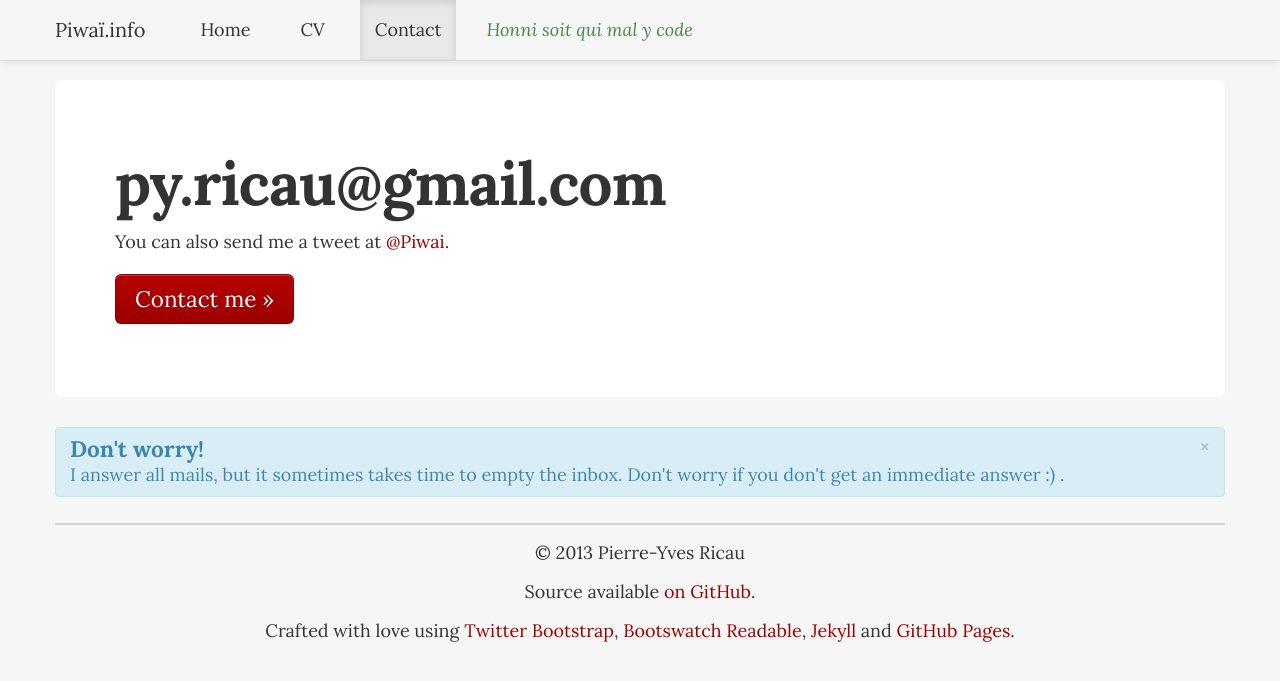
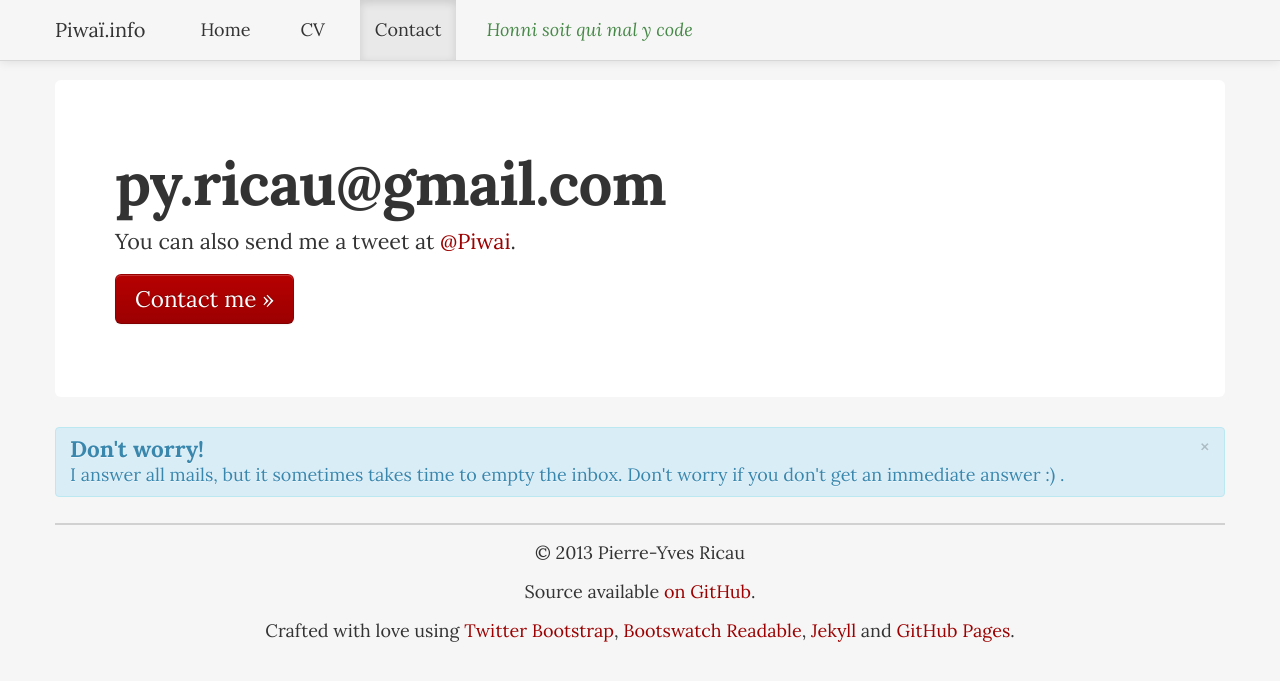
Before and after one commit to pyricau/pyricau.github.com, a Jekyll site: the page built from contact.html, in a window 1280 px wide. Shown: the top 681 px of the page. Built offline with Jekyll 4.4.1, drawn with Linux system fonts in a browser that asks for light colours; Markdown is read by kramdown in place of the engine named in the settings.

Commit message:
lighter design

```diff
--- a/_includes/post_date.html
+++ b/_includes/post_date.html
@@ -1,3 +1,3 @@
-<span class="badge badge-info">
-	<i class="icon-time"></i> <time class="time" pubdate datetime="{{ page.date | date: "%d %b %Y" }}">{{ page.date | date: "%B %e, %Y" }}</time>
+<span class="label label-info">
+	<i class="icon-time icon-white"></i> <time class="time" pubdate datetime="{{ page.date | date: "%d %b %Y" }}">{{ page.date | date: "%B %e, %Y" }}</time>
 </span>
--- a/index.html
+++ b/index.html
@@ -7,7 +7,7 @@
       <div class="hero-unit">
         <h1>Pierre-Yves Ricau</h1>
         <p>I write code, and I like it.</p>
-        <p><a class="btn btn-primary btn-large" href="/cv.html">Checkout my Curriculum Vitae!</a></p>
+        <p><a class="btn btn-info" href="/cv.html"><i class="icon-briefcase icon-white"></i> My CV &raquo;</a></p>
       </div>
 
 <h1>Blog entries</h1>
@@ -26,7 +26,7 @@
 	<!--start_output-->{{ page.content | truncatewords: 100, "" }}
 	{% endif %}
 
-      <p><a class='btn' href='{{ page.url }}'><i class="icon-book"></i> Read this entry &rarr;</a></p>
+      <p><a class='btn' href='{{ page.url }}'><i class="icon-book"></i> Read this entry &raquo;</a></p>
     </article>
 {% endunless %}
 {% endfor %}
--- a/static/custom.css
+++ b/static/custom.css
@@ -42,6 +42,10 @@
 
 .hero-unit {
   background-color: #fff;
+}
+
+.hero-unit p {
+  font-size: 1.2em;
 }
 
 .hero-unit h1.more-space {
```
Also changed, not shown: static/bootstrap/img/glyphicons-halflings-white.png (added), static/bootstrap/img/glyphicons-halflings.png.
